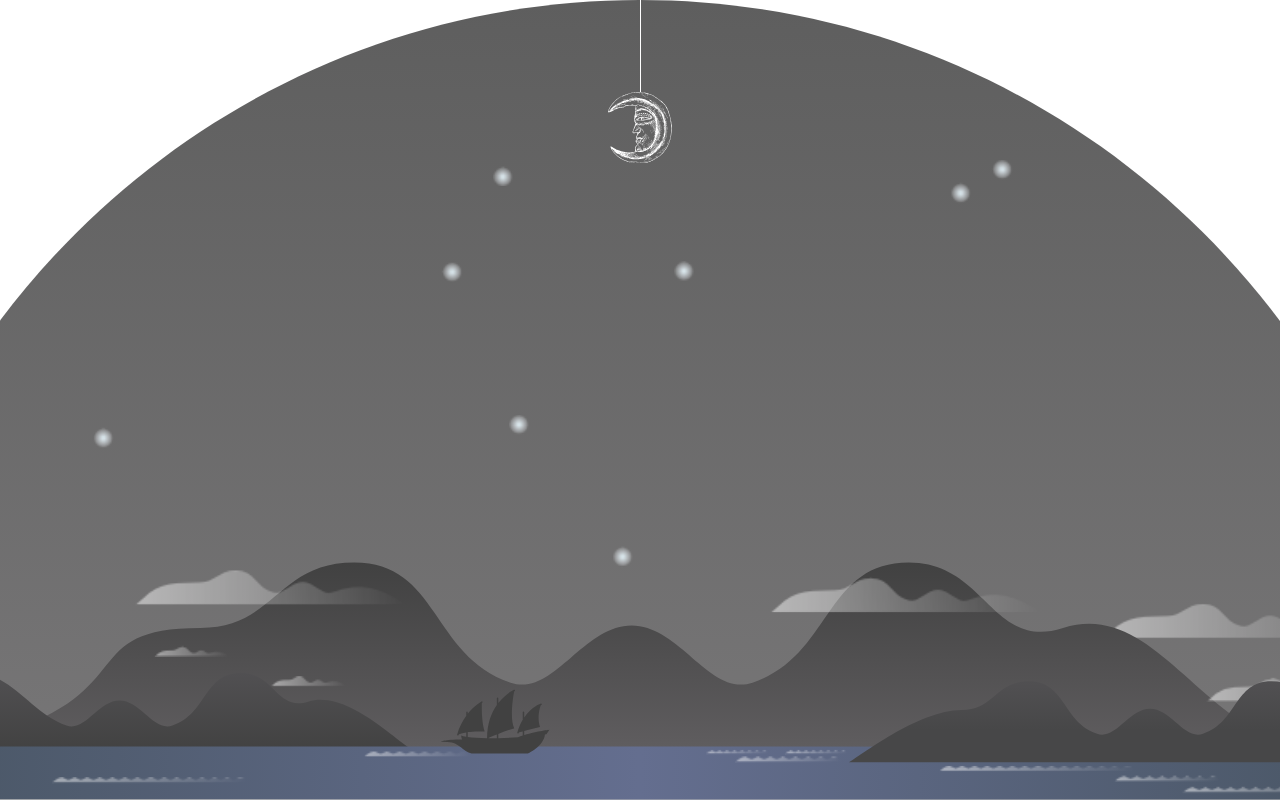
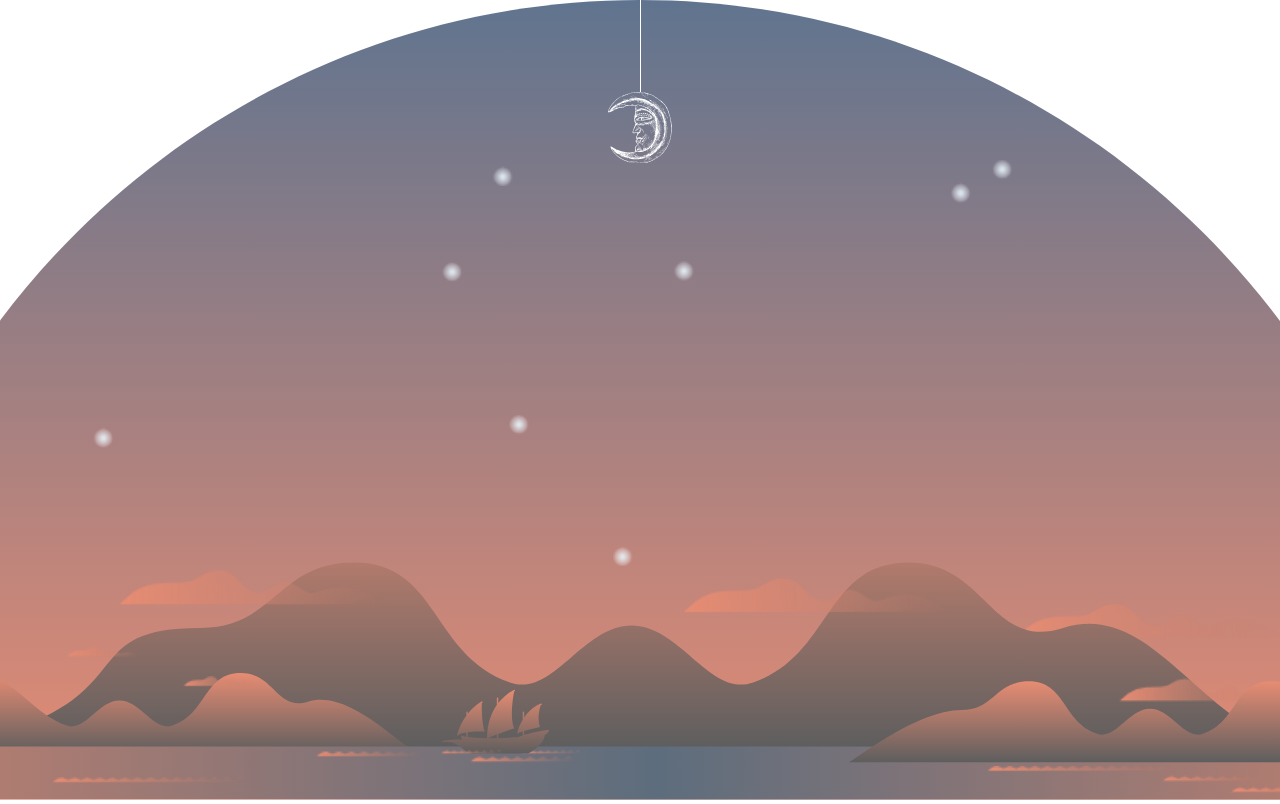
Before and after one commit to Lucaskolinger/framer-motion-darkmode-moon, a React (Vite) app: page / in a window 1280 px wide. Shown: the top 804 px of the page. Built offline with nearby package versions, Linux system fonts and the light colour scheme.

Commit message:
Adding theme switching logic

```diff
--- a/src/App.jsx
+++ b/src/App.jsx
@@ -4,11 +4,12 @@ import lightImage from "./assets/light.svg";
 import { useState } from "react";
 
 function App() {
-  const [isDarkmode, switchIsDarkmode] = useState(true);
+  const [isDarkmode, setIsDarkmode] = useState(false);
 
   return (
     <div>
-      <Moon />
+      <Moon onSwitchMode={() => setIsDarkmode(!isDarkmode)} />
+
       {isDarkmode ? (
         <img className="bg-image" src={darkImage} alt="" />
       ) : (
--- a/src/Moon.jsx
+++ b/src/Moon.jsx
@@ -1,16 +1,12 @@
 import { motion } from "framer-motion";
 
-export default function Moon() {
+export default function Moon({ onSwitchMode }) {
   const logoWidth = 4; //in rem
   const logoMarginTop = 6; //in rem
   const logoLineWidth = 1; //in px
   const lineHeight = logoWidth * 8 + logoMarginTop;
   const strokeWidth = "1.77px";
   const strokeColor = "white";
-
-  const switchTheme = () => {
-    console.log("switching");
-  };
 
   return (
     <motion.div
@@ -32,7 +28,7 @@ export default function Moon() {
       dragElastic={0.3}
       onDragEnd={(e, i) => {
         if (i.offset.y > 5) {
-          switchTheme();
+          onSwitchMode();
         }
       }}
     >
```
